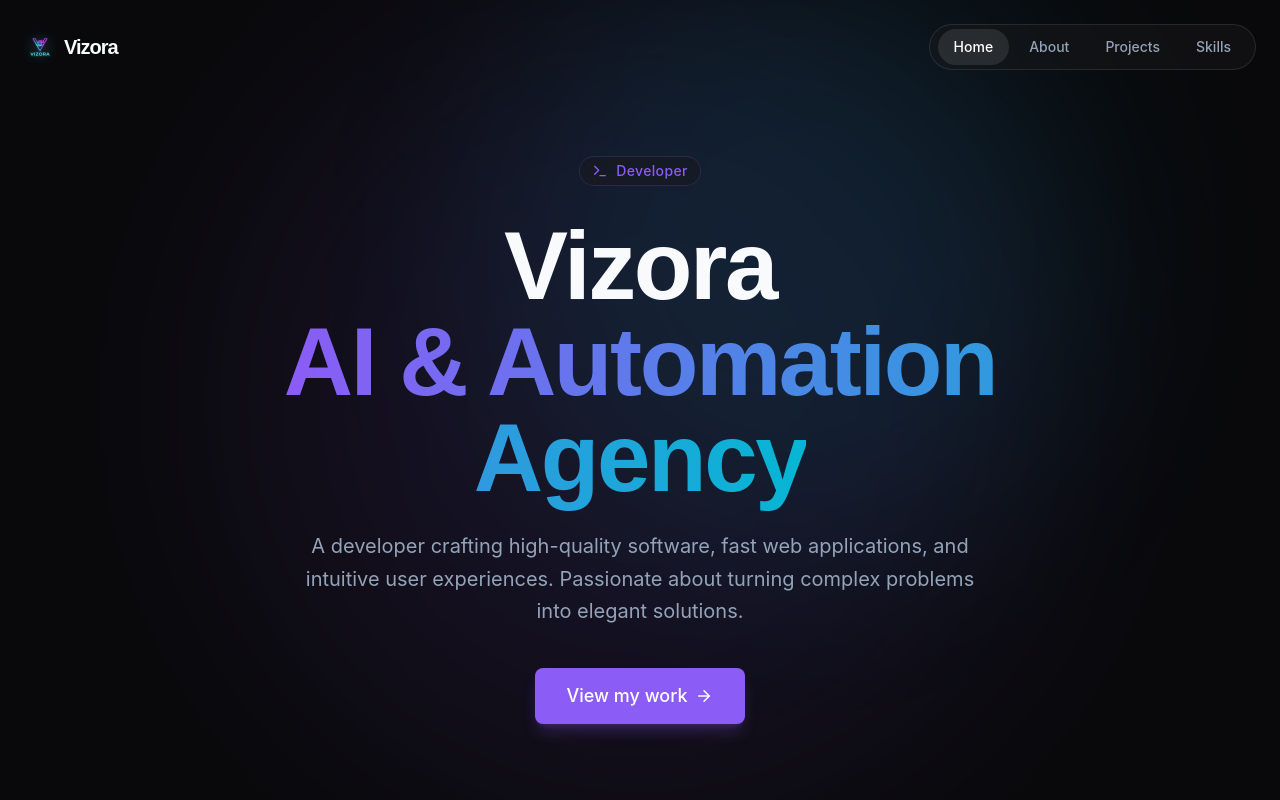
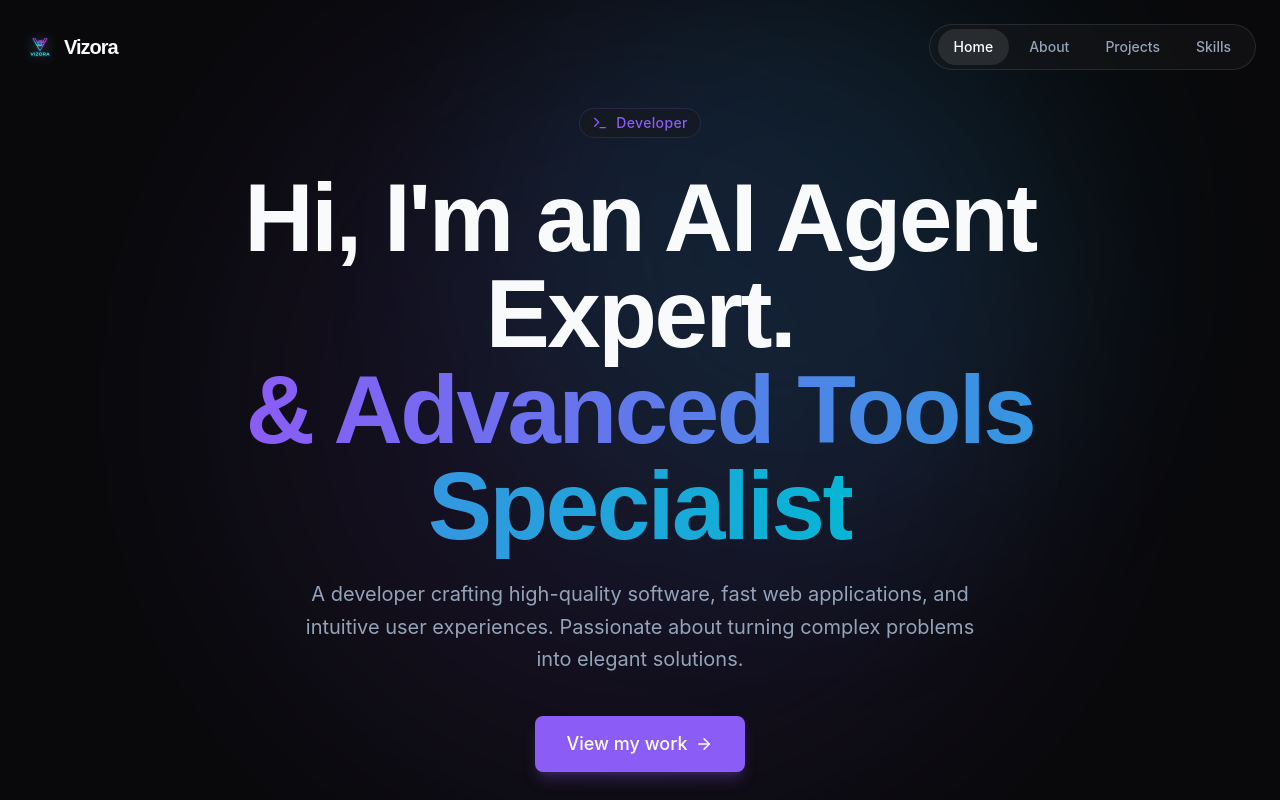
Before and after one commit to randirsingh150401-sudo/portfolio-website, a React (Vite) app: page / in a window 1280 px wide. Shown: the top 800 px of the page. Built offline with nearby package versions, Linux system fonts and the light colour scheme.

Commit message:
Fix logo path and revert Hero section text

```diff
--- a/src/components/Navbar.tsx
+++ b/src/components/Navbar.tsx
@@ -1,6 +1,7 @@
 import { useState, useEffect } from "react"
 import { motion } from "framer-motion"
 import { cn } from "../utils"
+import logoImg from "../assets/logo.jpg"
 
 const navItems = [
   { name: "Home", href: "#home" },
@@ -46,7 +47,7 @@ export function Navbar() {
     >
       <div className="container px-6 mx-auto flex items-center justify-between">
         <a href="#home" className="text-xl font-display font-bold tracking-tighter flex items-center gap-2 group">
-          <img src="/logo.jpg" alt="Vizora Logo" className="w-8 h-8 object-contain rounded-lg group-hover:scale-110 transition-transform" />
+          <img src={logoImg} alt="Vizora Logo" className="w-8 h-8 object-contain rounded-lg group-hover:scale-110 transition-transform" />
           <span className="hidden sm:inline">Vizora</span>
         </a>
 
--- a/src/components/sections/Hero.tsx
+++ b/src/components/sections/Hero.tsx
@@ -30,7 +30,7 @@ export function Hero() {
             transition={{ duration: 0.5, delay: 0.1 }}
             className="text-5xl md:text-7xl lg:text-8xl font-bold tracking-tight mb-6"
           >
-            {hero.name}
+            Hi, I'm {hero.name}.
             <br />
             <span className="text-gradient">{hero.tagline}</span>
           </motion.h1>
--- a/src/data/content.ts
+++ b/src/data/content.ts
@@ -4,8 +4,8 @@ import jwVideo from "../assets/jw.mov";
 
 export const siteContent = {
   hero: {
-    name: "Vizora",
-    tagline: "AI & Automation Agency",
+    name: "an AI Agent Expert",
+    tagline: "& Advanced Tools Specialist",
     description:
       "A developer crafting high-quality software, fast web applications, and intuitive user experiences. Passionate about turning complex problems into elegant solutions.",
     ctaText: "View my work",
```
Also changed, not shown: src/assets/logo.jpg (renamed from public/logo.jpg).
